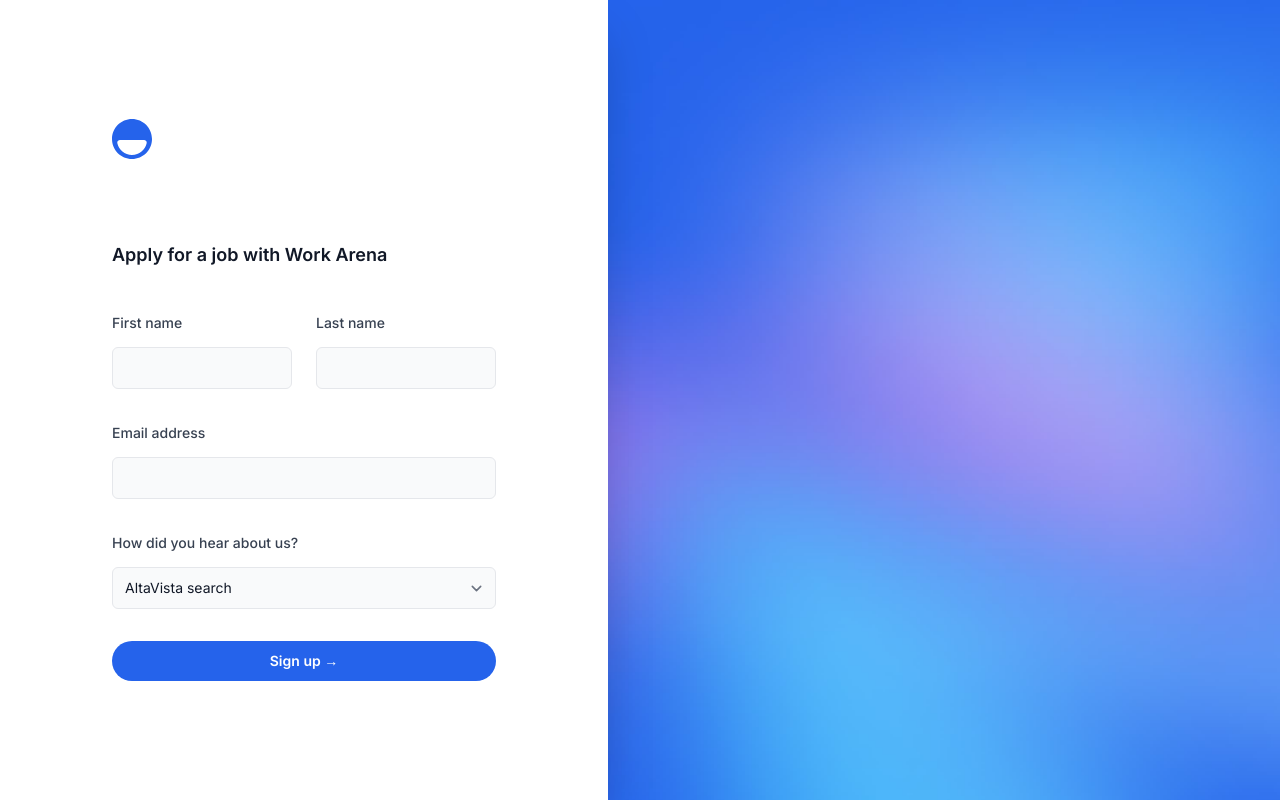
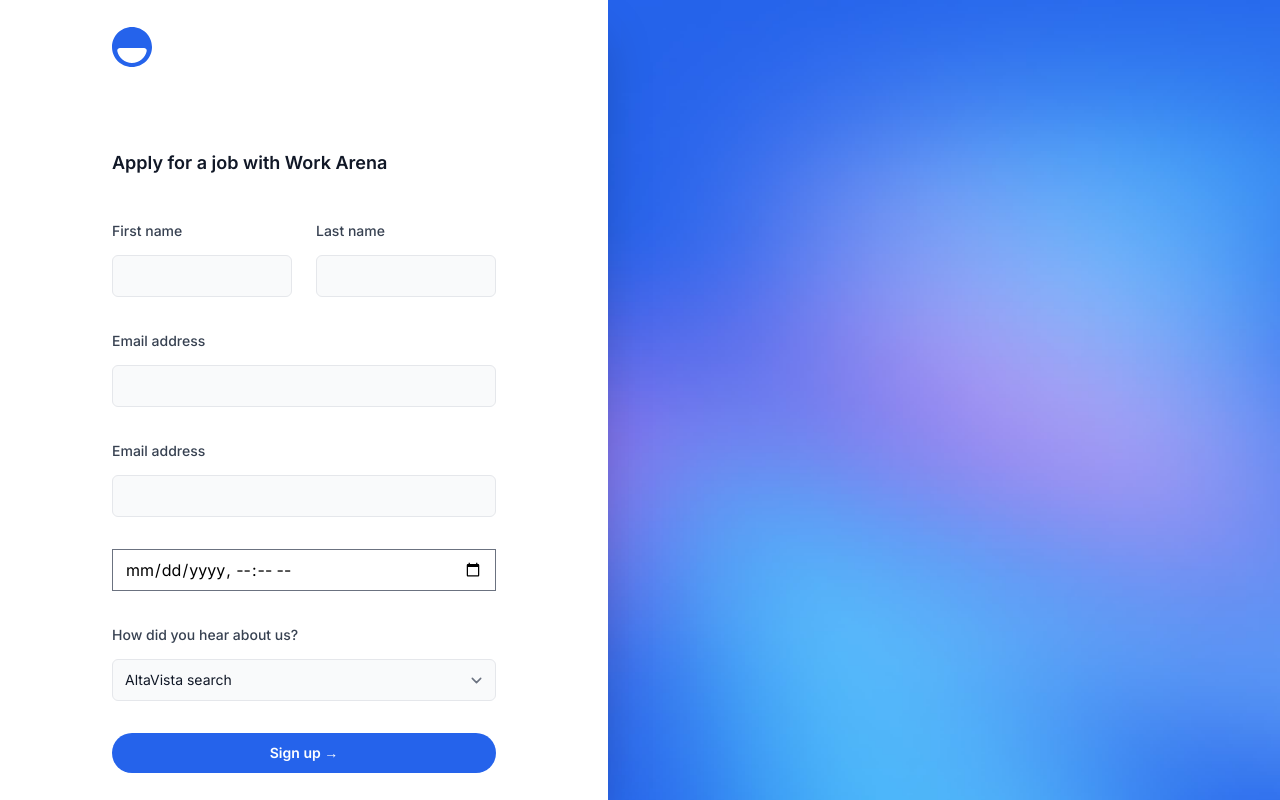
Before and after one commit to lepadatumihail/workArena, a Next.js app: page /register in a window 1280 px wide. Built offline with nearby package versions, Linux system fonts and the light colour scheme.

Commit message:
fix: Datetime

```diff
--- a/src/app/(auth)/register/page.tsx
+++ b/src/app/(auth)/register/page.tsx
@@ -59,6 +59,20 @@
           autoComplete="email"
           required
         />
+        <TextField
+          className="col-span-full"
+          label="Email address"
+          name="email"
+          type="email"
+          autoComplete="email"
+          required
+        />
+        <input
+          type="datetime-local"
+          className="col-span-full"
+          name="date"
+          aria-label="date-time"
+        />
 
         <SelectField
           className="col-span-full"
```
